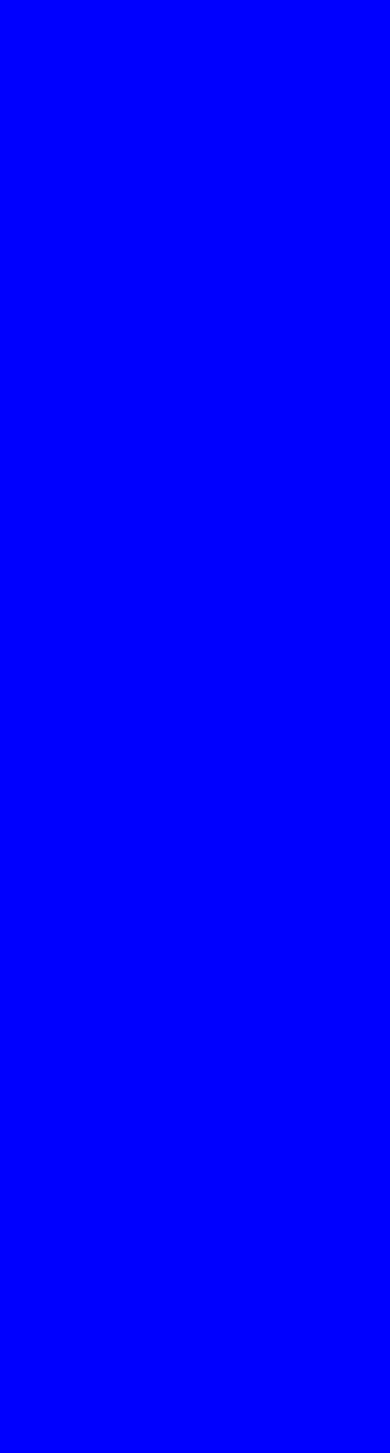
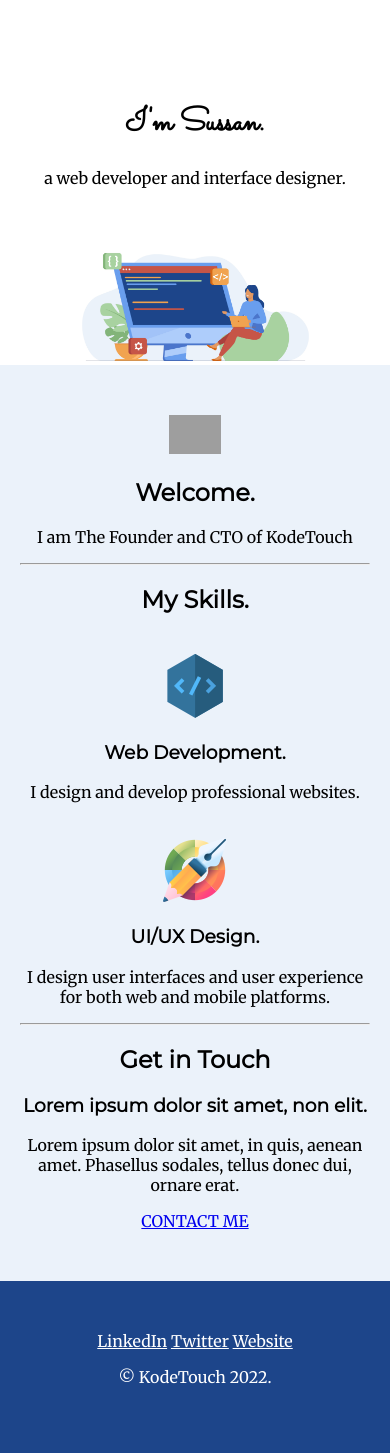
Before and after one commit to sussananukem/my-site, a plain HTML site: page index.html in a window 390 px wide. Before the commit the page ends 844 px from the top, so only its background shows below. Drawn offline with Linux system fonts and the light colour scheme; grey boxes are pictures that could not be loaded.

Commit message:
Added Skills and Updated site

```diff
--- a/css/styles.css
+++ b/css/styles.css
@@ -1,3 +1,71 @@
-body{
-  background-color: blue;
+
+
+body {
+  margin: 0;
+  text-align: center;
+  font-family: 'Merriweather', serif;
 }
+
+h1 {
+  margin-top: 0;
+  font-family: 'Sacramento', cursive;
+}
+
+h2 {
+  font-family: 'Montserrat', sans-serif;
+}
+
+h3 {
+  font-family: 'Montserrat', sans-serif;
+}
+
+.top-container {
+  padding-top: 100px;
+  position: relative;
+  background-color: white;
+}
+
+.middle-container {
+    background-color: #ebf2fa;
+    padding: 50px 20px;
+
+}
+
+.bottom-container {
+ padding: 50px 20px;
+  background-color: #1d458a;
+  color: white;
+ }
+
+.top-cloud {
+  position: absolute;
+  top: 50px;
+  right: 480px;
+}
+
+.bottom-cloud {
+  position: absolute;
+  bottom: 300px;
+  left: 500px;
+}
+
+.credit{
+  font-size: 5px;
+}
+
+.progg{
+  width: 70%;
+  padding-top: 45px;
+}
+
+.profile-pic{
+width: 15%
+}
+
+.skill-row{
+  padding-top: 20px;
+}
+
+.footer-link{
+  color: white;
+}
--- a/index.html
+++ b/index.html
@@ -1,11 +1,65 @@
 <!DOCTYPE html>
 <html lang="en" dir="ltr">
+
 <head>
   <meta charset="utf-8">
   <title>Sussan Anukem</title>
   <link rel="stylesheet" href="css/styles.css">
+  <link rel="icon" href="favicon.ico">
+  <link rel="preconnect" href="https://fonts.googleapis.com">
+  <link rel="preconnect" href="https://fonts.gstatic.com" crossorigin>
+  <link href="https://fonts.googleapis.com/css2?family=Merriweather&family=Montserrat&family=Sacramento&display=swap" rel="stylesheet">
 </head>
+
 <body>
+  <div class="top-container">
 
+    <div class="header">
+      <h1>I'm Sussan.</h1>
+      <p>a web developer and interface designer.</p>
+    </div>
+
+    <img class="progg" src="images/prod.png" alt="programmer-img">
+  </div>
+
+  <div class="middle-container">
+    <div class="profile">
+      <img class="profile-pic" src="images/sussy.png" alt="sussan-pic">
+      <h2>Welcome.</h2>
+      <p>I am The Founder and CTO of KodeTouch</p>
+    </div>
+<hr>
+    <div class="skills">
+      <h2>My Skills.</h2>
+
+      <div class="skill-row">
+        <img src="images/coding.png" alt="coding-pic">
+        <h3>Web Development.</h3>
+        <p>I design and develop professional websites.</p>
+      </div>
+
+      <div class="skill-row">
+        <img src="images/graphic-designer.png" alt="design-pic">
+        <h3>UI/UX Design.</h3>
+        <p>I design user interfaces and user experience for both web and mobile platforms.</p>
+      </div>
+    </div>
+    <hr>
+
+    <div class="contact-me">
+      <h2>Get in Touch</h2>
+      <h3>Lorem ipsum dolor sit amet, non elit.</h3>
+      <p>Lorem ipsum dolor sit amet, in quis, aenean amet. Phasellus sodales, tellus donec dui, ornare erat.</p>
+      <a class="btn" href="mailto:sussananukem20@gmail.com">CONTACT ME</a>
+    </div>
+  </div>
+
+  <div class="bottom-container">
+    <a class="footer-link" href="https://www.linkedin.com/in/sussan-anukem/">LinkedIn</a>
+    <a class="footer-link" href="https://mobile.twitter.com/AnukemSussan">Twitter</a>
+    <a class="footer-link" href="https://t.co/j2bxVD1XSl">Website</a>
+    <p>© KodeTouch 2022.</p>
+  </div>
 </body>
+
 </html>
```
Also changed, not shown: favicon.ico (added), images/coding.png (added), images/graphic-designer.png (added), images/prod.png (added), 1 other file. Lines whose indentation alone changed are shown as unchanged.
